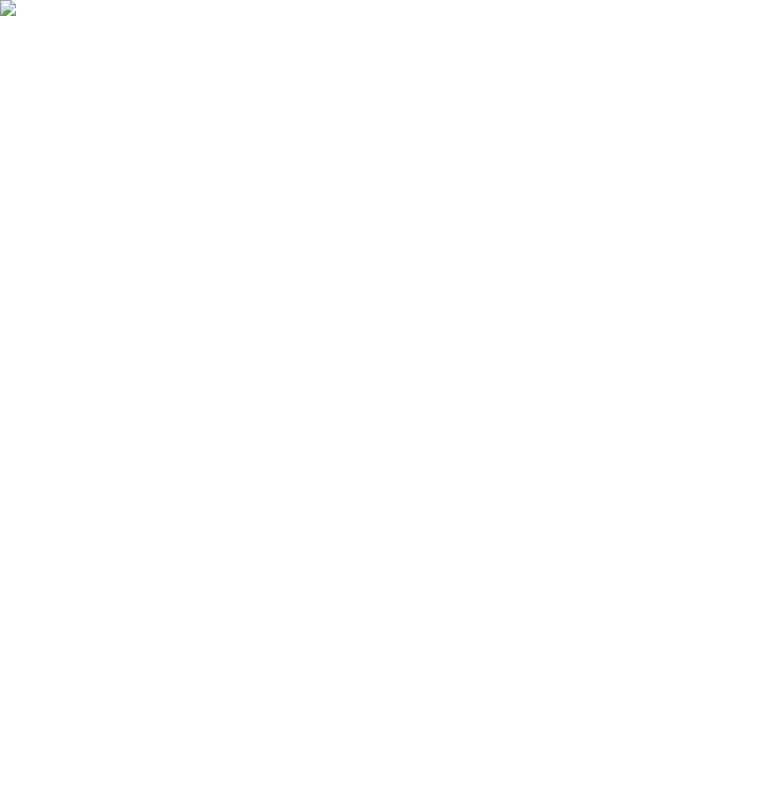
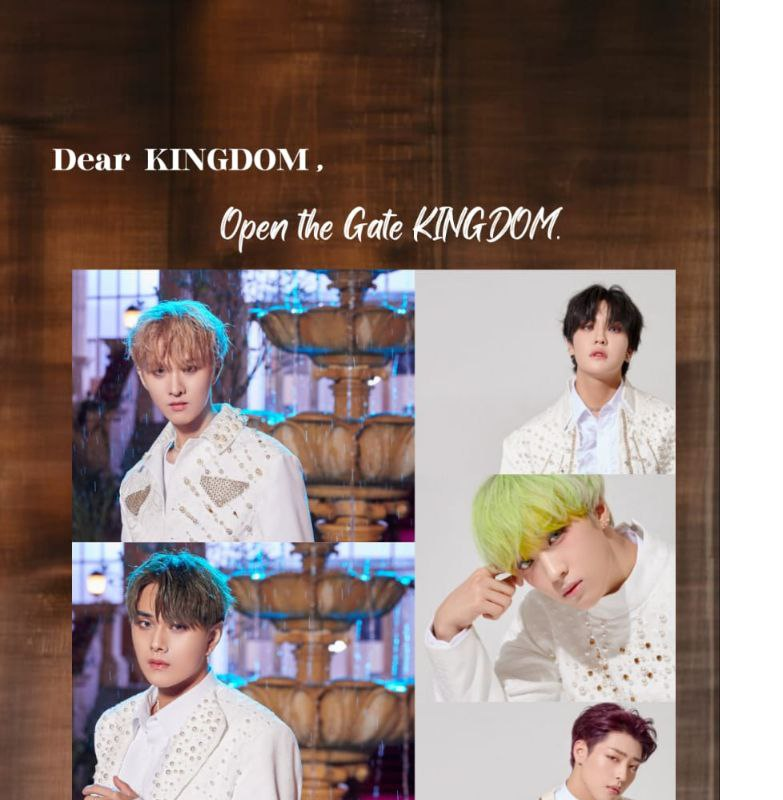
Before and after one commit to kingmemakeus/fromkingme.github.io, a plain HTML site: page messages.html in a window 1280 px wide. Shown: the top 800 px of the page, without its empty margins (0-783 px from the left). Drawn offline with Linux system fonts and the light colour scheme; files whose address does not match are found by name.

Commit message:
Update messages.html

```diff
--- a/messages.html
+++ b/messages.html
@@ -4,7 +4,7 @@
 <link rel ="stylesheet" href="msgstyle.css">
 </head>
 <body>
-<img src = "kingdomopen.jpg" />
+<img src = "file:///C:/Users/Moupiya/OneDrive/Documents/fromkingme.github.io/Msg%20KINGDOM/kingdomopen.jpg" />
 </div>
 </div>
 </body>
```
